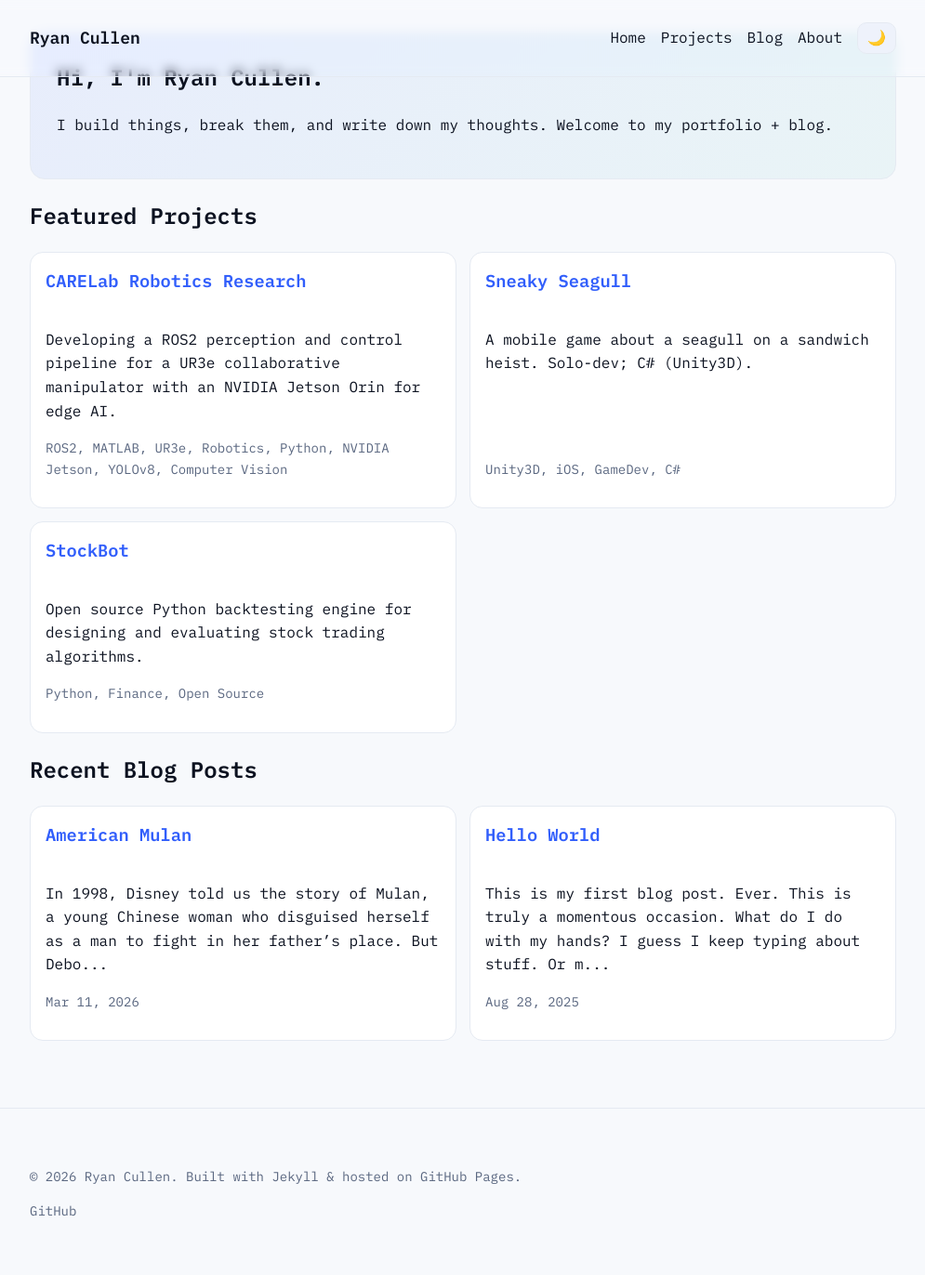
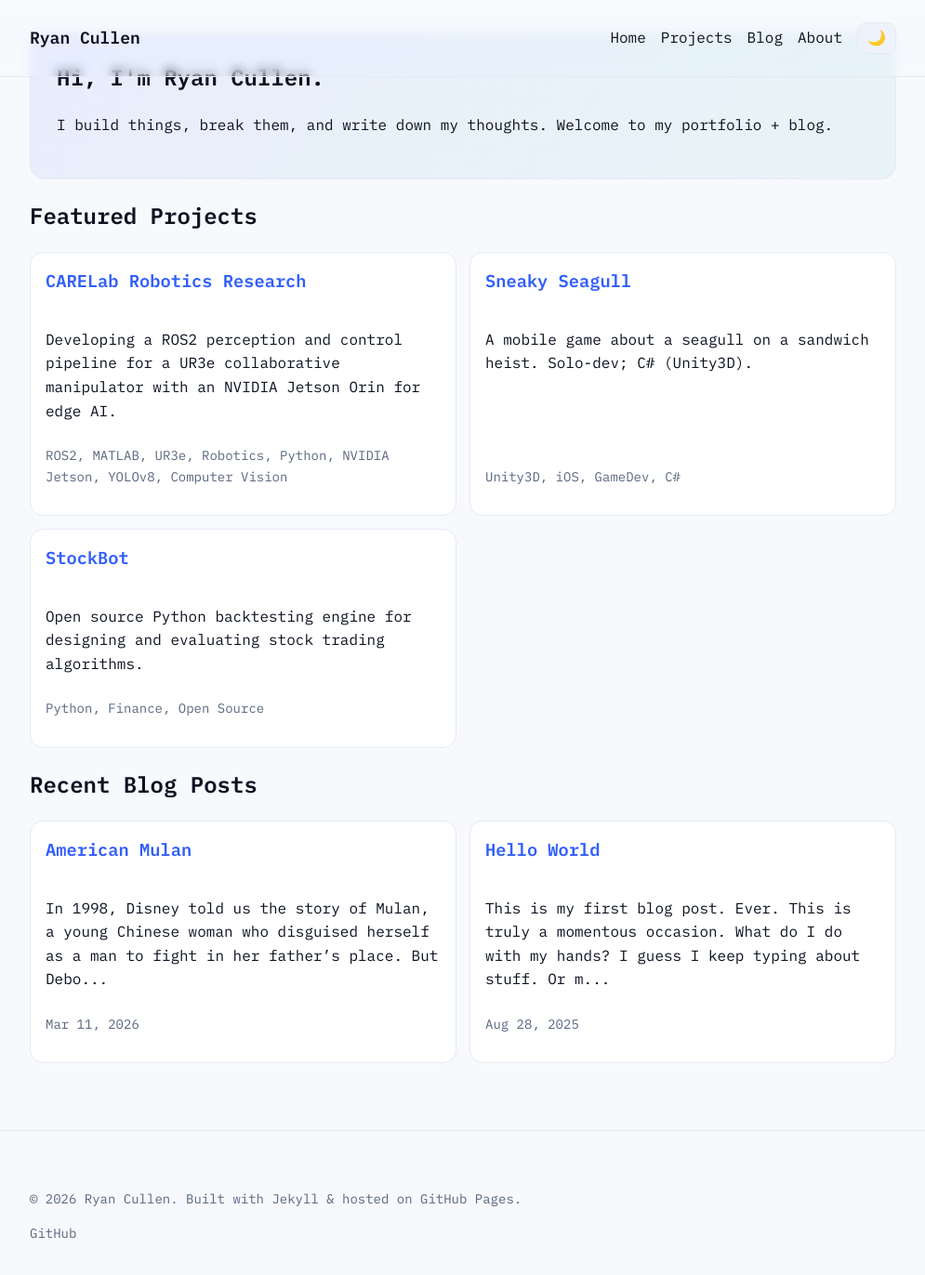
Before and after one commit to ryantcullen/ryantcullen.github.io, a Jekyll site: the page built from index.html, in a window 1280 px wide and 1400 px high, scrolled down 88 px. Shown: the top 1372 px of the window at 93% size, without its empty margins (142-1137 px from the left). Built offline with Jekyll 4.4.1, drawn with Linux system fonts in a browser that asks for light colours.

Commit message:
Fix C# YAML quoting; pin tags to card bottom with flex-grow
Co-Authored-By: Claude Sonnet 4.6 <noreply@anthropic.com>

```diff
--- a/assets/css/style.css
+++ b/assets/css/style.css
@@ -89,7 +89,8 @@ a:hover{text-decoration:underline}
 @media (max-width: 600px){.card-list{grid-template-columns:1fr}}
 .card{background:var(--card);border:1px solid var(--border);border-radius:14px;padding:16px;display:flex;flex-direction:column}
 .card h3{margin-top:0}
-.meta{color:var(--muted);font-size:14px;margin-top:auto}
+.card p:not(.meta){flex-grow:1}
+.meta{color:var(--muted);font-size:14px;margin-top:8px}
 
 .post-list{list-style:none;padding:0}
 .post-list li{background:var(--card);border:1px solid var(--border);border-radius:14px;padding:16px;margin:12px 0}
```
Also changed, not shown: _projects/sneaky-seagull.md (+1 -1 lines).
